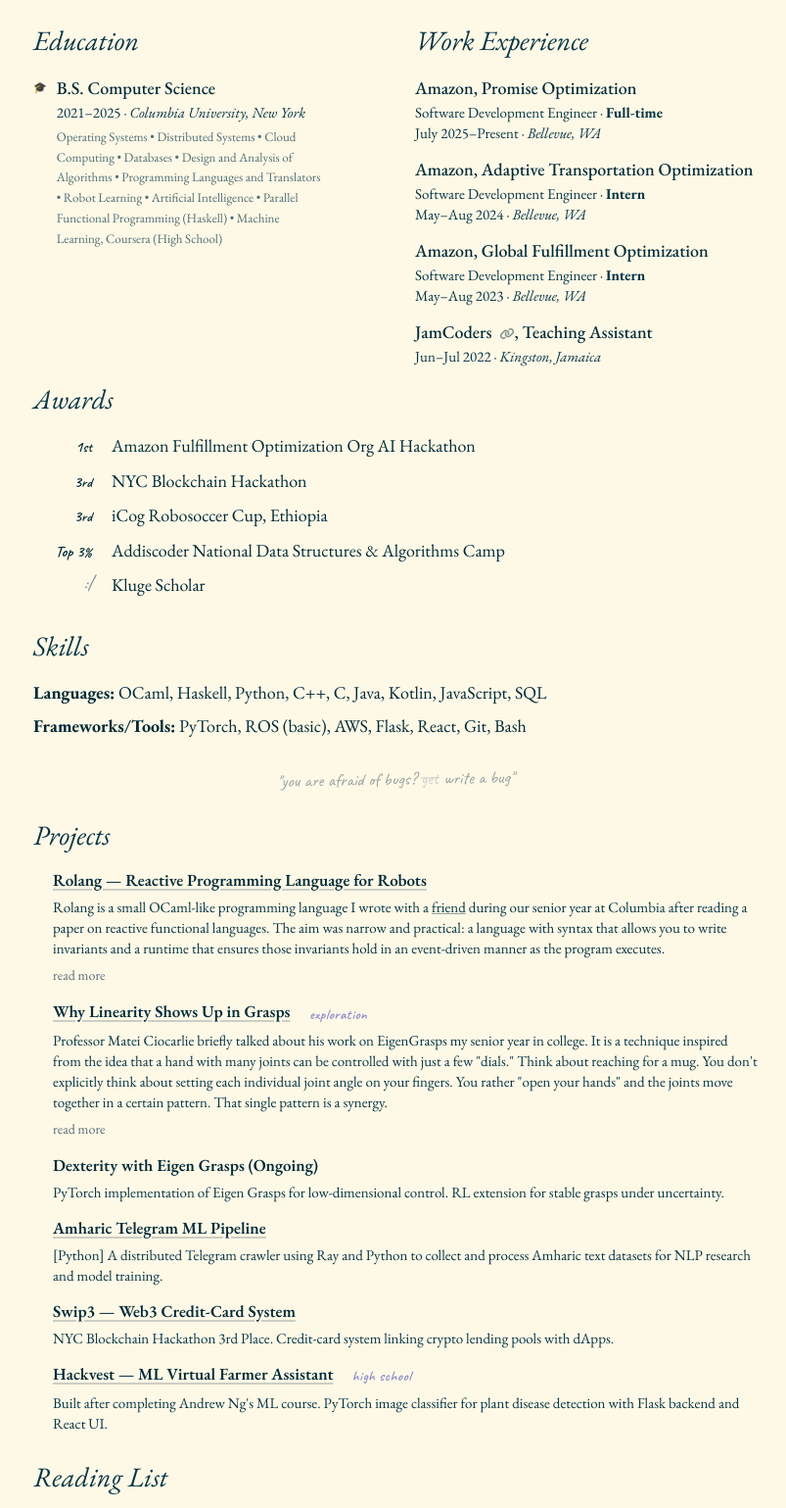
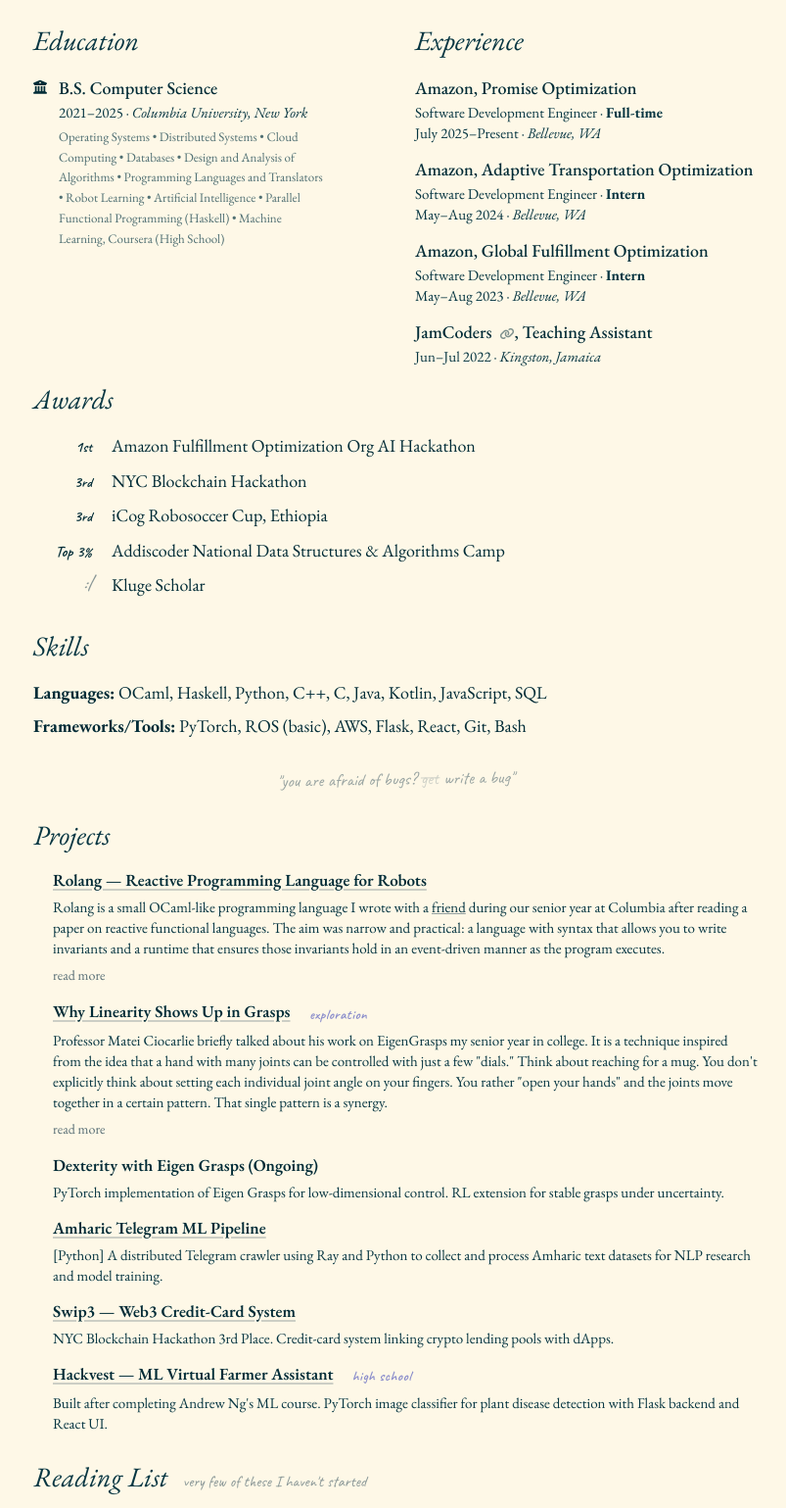
Before and after one commit to bereket-molla/is, a plain HTML site: page index.html in a window 1280 px wide. Shown: the part 708-2247 px from the top of the page at 98% size, without its empty margins (236-1039 px from the left). Drawn offline with nearby package versions, Linux system fonts and the light colour scheme; a script that the page names is missing.

Commit message:
small polish

```diff
--- a/css/style.css
+++ b/css/style.css
@@ -195,6 +195,16 @@
 
 h2:not(:first-child) {
     margin-top: 30px;
+}
+
+.section-note {
+    font-family: "Caveat", cursive;
+    font-size: 16px;
+    font-weight: 400;
+    font-style: normal;
+    color: var(--base01);
+    margin-left: 10px;
+    opacity: 0.7;
 }
 
 p {
@@ -628,11 +638,11 @@
 }
 
 .degree-icon {
-    font-size: 11px;
+    font-size: 14px;
     flex-shrink: 0;
     color: var(--base03);
-    margin-top: 5px;
-    margin-right:2px;
+    margin-top: 3px;
+    margin-right: 4px;
 }
 
 .degree {
--- a/index.html
+++ b/index.html
@@ -66,7 +66,7 @@
                 <section class="education">
                     <h2>Education</h2>
                     <div class="education-item">
-                        <div class="degree-icon">🎓</div>
+                        <div class="degree-icon"><i class="fas fa-university"></i></div>
                         <div>
                             <div class="degree">B.S. Computer Science</div>
                             <div class="institution">2021–2025 · <em><span class="columbia-highlight">Columbia University</span>, New York</em></div>
@@ -76,7 +76,7 @@
                 </section>
 
                 <section class="work">
-                    <h2>Work Experience</h2>
+                    <h2>Experience</h2>
                     <div class="amazon-jobs">
                         <div class="work-item">
                             <div class="work-title">Amazon, Promise Optimization</div>
@@ -184,7 +184,7 @@
             </section>
 
             <section class="reading-list">
-                <h2>Reading List</h2>
+                <h2>Reading List <span class="section-note">very few of these I haven't started</span></h2>
                 <div class="reading-group">
                     <div class="reading-item">
                         <div class="reading-title">
```
